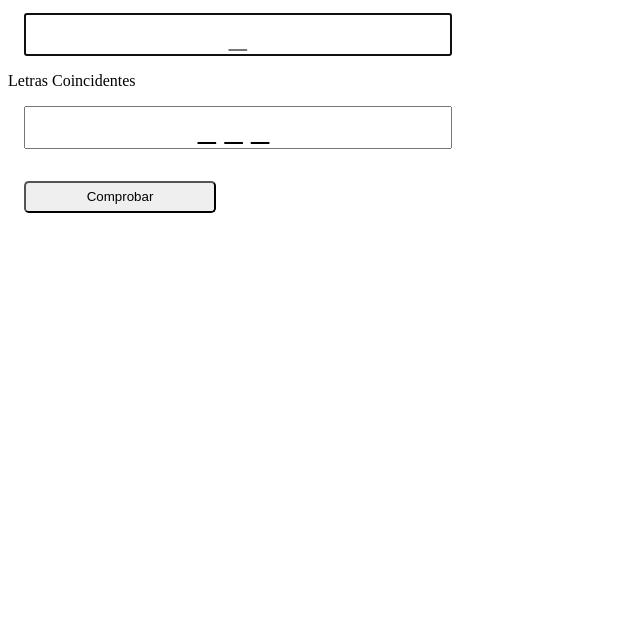
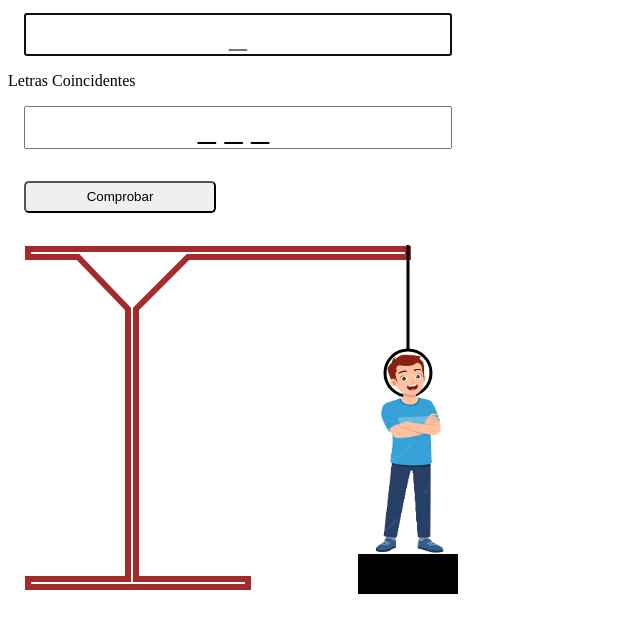
Before and after one commit to JulioLaz/juego-ahorcadito, a plain HTML site: page index.html in a window 1280 px wide. Shown: the part 137-770 px from the top of the page, without its empty margins (0-640 px from the left). Drawn offline with Linux system fonts and the light colour scheme.

Commit message:
incorporacion de canvas: 001.js varon.png y etiqueta canvas

```diff
--- /dev/null
+++ b/001.js
@@ -0,0 +1,54 @@
+   let canvas = document.getElementById("canvas");
+   let ctx = canvas.getContext("2d");
+
+function patibulo() {
+ctx.beginPath();
+ctx.lineWidth=6;
+ctx.strokeStyle = 'brown';
+ctx.moveTo(400,20);
+ctx.lineTo(20,20);
+ctx.lineTo(20,28);
+ctx.lineTo(70,28);
+ctx.lineTo(120,80);
+ctx.lineTo(120,350);
+ctx.lineTo(120,350);
+ctx.lineTo(20,350);
+ctx.lineTo(20,358);
+ctx.lineTo(240,358);
+ctx.lineTo(240,350);
+ctx.lineTo(128,350);
+ctx.lineTo(128,350);
+ctx.lineTo(128,80);
+ctx.lineTo(180,28);
+ctx.lineTo(400,28);
+ctx.lineTo(400,17);
+ctx.stroke();
+
+ctx.beginPath();
+ctx.lineWidth=3;
+ctx.strokeStyle = 'black';
+ctx.lineTo(400,16);
+ctx.lineTo(400,120);
+ctx.stroke();
+
+ctx.beginPath();
+ctx.lineWidth=3;
+ctx.arc(400, 144, 23, 0, Math.PI * 2, true); // Círculo externo
+ctx.moveTo(110, 75);
+ctx.stroke();
+}
+
+patibulo();
+
+function persona(){
+   let img = new Image();
+   img. src = "varon.png";
+   img.onload= function(){ctx.drawImage(img, 366, 125,70,200);}
+}
+persona();
+
+function caja(){
+   ctx.fillStyle = "black";
+   ctx.fillRect(350,325,100,40);
+}
+caja();
--- a/index.html
+++ b/index.html
@@ -22,9 +22,10 @@
 <button id="comprobar" onclick="btnComprobar()" class="">Comprobar</button>
 </main>
 <footer>
-
+<canvas id="canvas" width="600" height="400"></canvas>
 
 </footer>
-   <script src="ahorcado.js"></script>
+<script src="001.js"></script>
+<script src="ahorcado.js"></script>
 </body>
 </html>
```
Also changed, not shown: varon.png (added).
